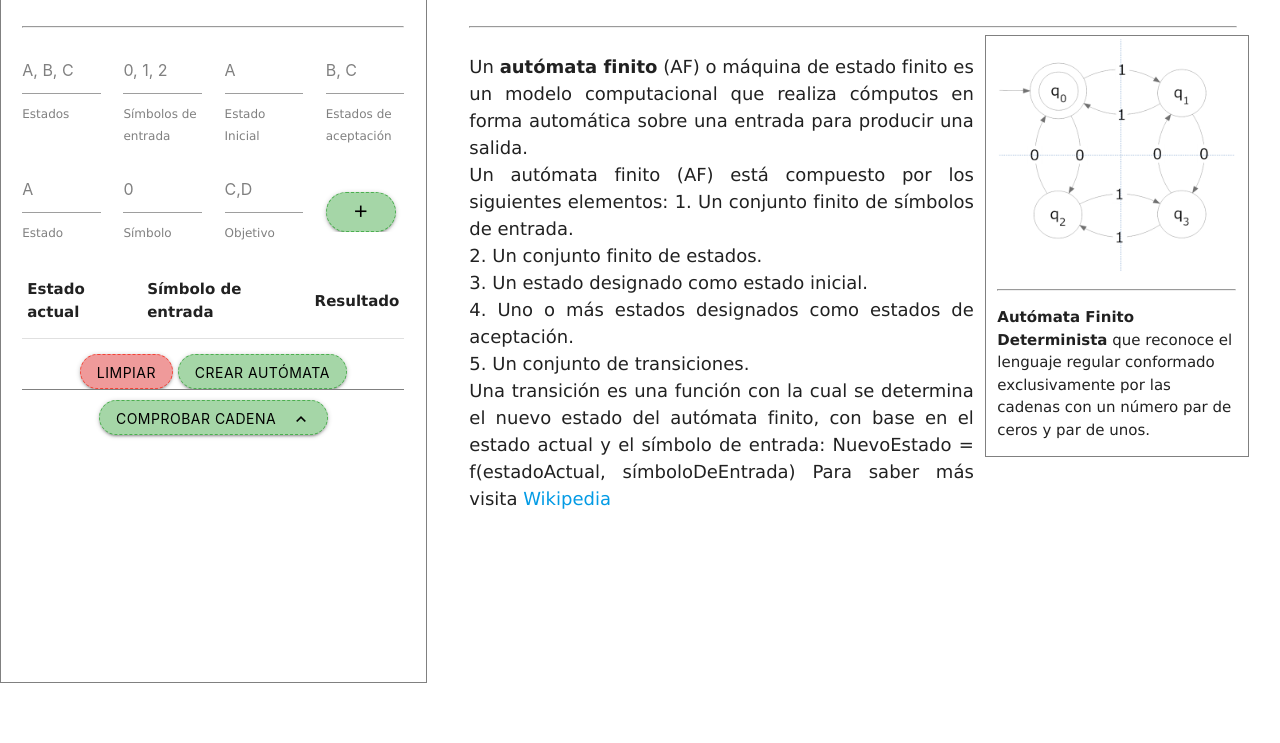
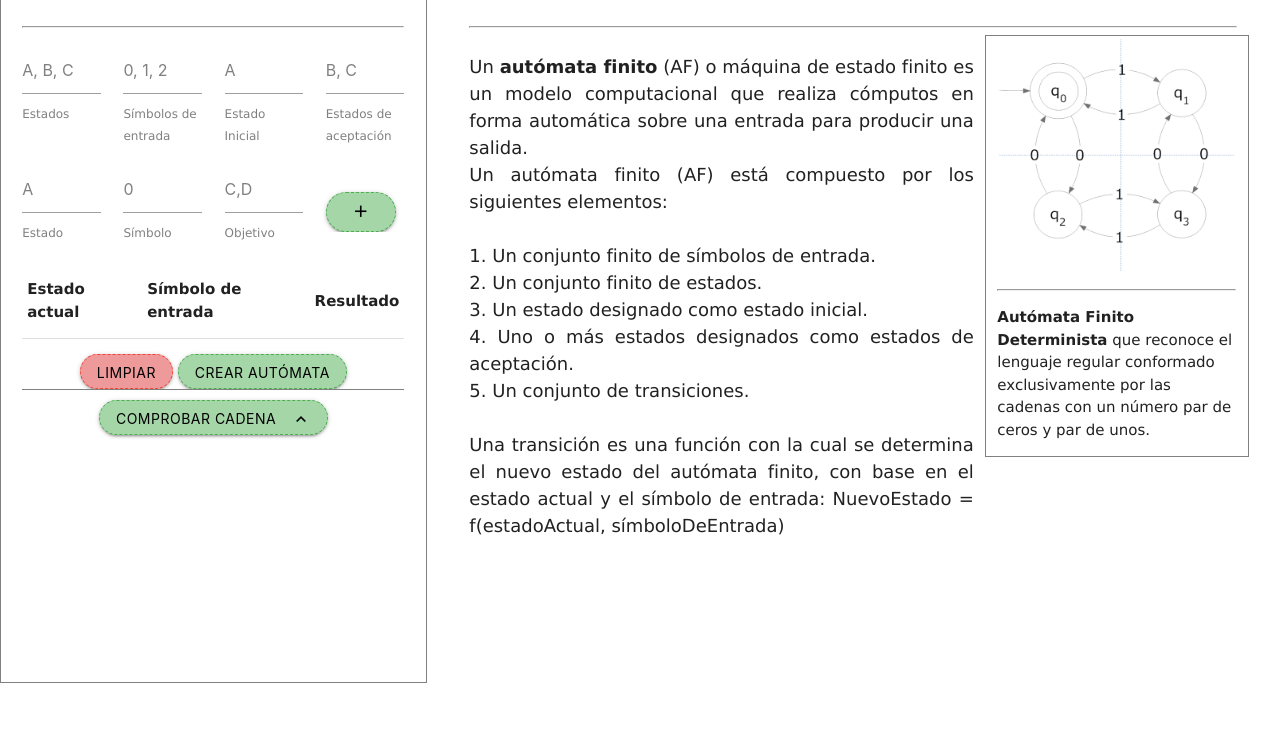
Before and after one commit to maurogarcesd/automatacreator, a Flask app: page / in a window 1280 px wide. Shown: the part 157-900 px from the top of the page. Run offline with Flask 2, Linux system fonts and the light colour scheme; lists and menus that the app fills with data are empty; some libraries are stand-ins or nearby versions.

Commit message:
actualizado Principal y definicion

```diff
--- a/templates/automaton.html
+++ b/templates/automaton.html
@@ -87,10 +87,8 @@
                     <button class="btn btn-primary hoverable" id="btnMatcherOpener"> Comprobar cadena
                         <i class="material-icons right">keyboard_arrow_up</i>
                     </button>
-                </div>
+            </div>
         </div>
-
-
 
         <div class="matcher-container" id="matcherContainer">
             <a class="right" id="btnMatcherCloser"><i class="material-icons close-icon-form">close</i></a>
@@ -122,17 +120,19 @@
                         cómputos en forma automática sobre una entrada para producir una salida. <br>
 
                         Un autómata finito (AF) está compuesto por los siguientes elementos:
+                        <br>
+                        <br>
                         1. Un conjunto finito de símbolos de entrada.<br>
                         2. Un conjunto finito de estados.<br>
                         3. Un estado designado como estado inicial.<br>
                         4. Uno o más estados designados como estados de aceptación.<br>
                         5. Un conjunto de transiciones.<br>
+                        <br>
                         Una transición es una función con la cual se determina el nuevo estado del autómata finito,
                         con base en el estado actual y el símbolo de entrada:
                         NuevoEstado = f(estadoActual, símboloDeEntrada)
 
-                        Para saber más visita
-                        <a href="https://es.wikipedia.org/wiki/Aut%C3%B3mata_finito" target="_blank">Wikipedia</a>
+
                     </p>
                 </div>
                 <div class="col s12 l4 automaton-solution-info-image-side">
```
